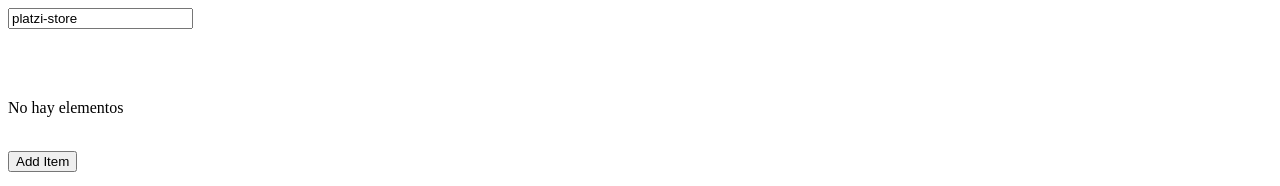
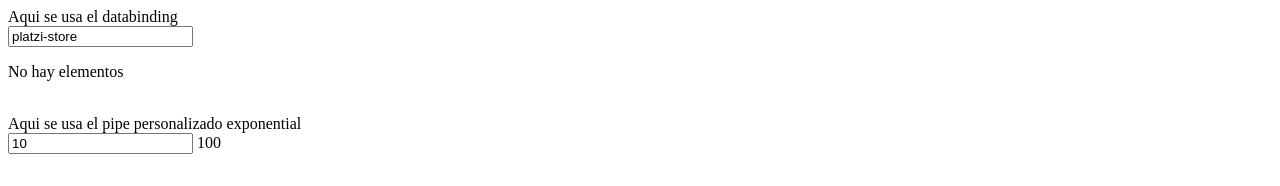
Before and after one commit to icalderond/angular.course.platzi-store, an Angular app: page / in a window 1280 px wide. Shown: the top 186 px of the page. Built offline with nearby package versions, Linux system fonts and the light colour scheme.

Commit message:
Pipe personalizado exponential

```diff
--- a/src/app/app.component.html
+++ b/src/app/app.component.html
@@ -1,16 +1,14 @@
+Aqui se usa el databinding
+<br>
 <input type="text" [(ngModel)]="title">
-<br>
 
 <!-- #region Uso de ngIf -->
-<br>
 <div *ngIf="title === 'nicolas'" >
     La variable es {{ title }}
 </div>
-<br>
 <div *ngIf="title === 'julian'" >
     La variable es {{ title }}
 </div>
-<br>
 <div *ngIf="title === 'camilo'" >
     La variable es {{ title }}
 </div>
@@ -25,6 +23,14 @@
 </div>
 <!-- #endregion Uso de ngSwitch -->
 
+<br>
+<!-- Aqui se usa el pipe personalizado exponential -->
+Aqui se usa el pipe personalizado exponential
+<br><input type="text" [(ngModel)]="power">
+{{ power | exponential }}
+
+<br>
+<br>
 <br>
 <button (click)="addItem()">Add Item</button>
 <br>
--- a/src/app/app.component.ts
+++ b/src/app/app.component.ts
@@ -10,6 +10,8 @@ export class AppComponent {
   title = 'platzi-store';
 
   items = ['nicolas', 'julian', 'rodrigo' ];
+
+  power = 10;
 
   products: Product[] = [
   {
--- a/src/app/app.module.ts
+++ b/src/app/app.module.ts
@@ -5,12 +5,14 @@ import { AppRoutingModule } from './app-routing.module';
 import { AppComponent } from './app.component';
 import { ProductComponent } from './components/product.component';
 import { CartComponent } from './cart/cart.component';
+import { ExponentialPipe } from './exponential.pipe';
 
 @NgModule({
   declarations: [
     AppComponent,
     ProductComponent,
-    CartComponent
+    CartComponent,
+    ExponentialPipe
   ],
   imports: [
     BrowserModule,
--- /dev/null
+++ b/src/app/exponential.pipe.ts
@@ -0,0 +1,11 @@
+import { Pipe, PipeTransform } from '@angular/core';
+
+@Pipe({
+  name: 'exponential'
+})
+export class ExponentialPipe implements PipeTransform {
+
+  transform(value: number): any {
+    return Math.pow(value, 2);
+  }
+}
```
Also changed, not shown: personal_notes/generate.txt, 1 other file (tests, documents, lock files or other folders).
